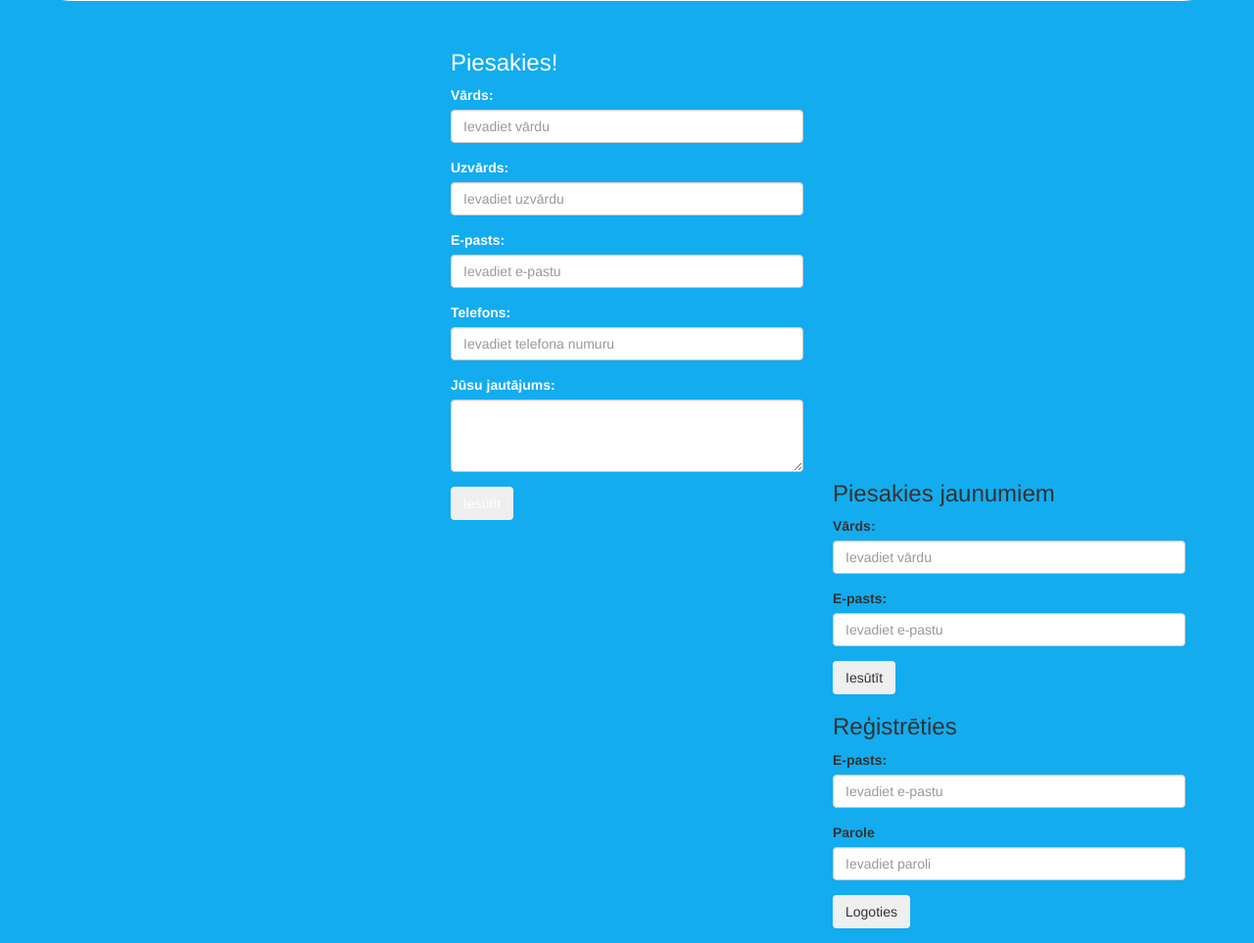
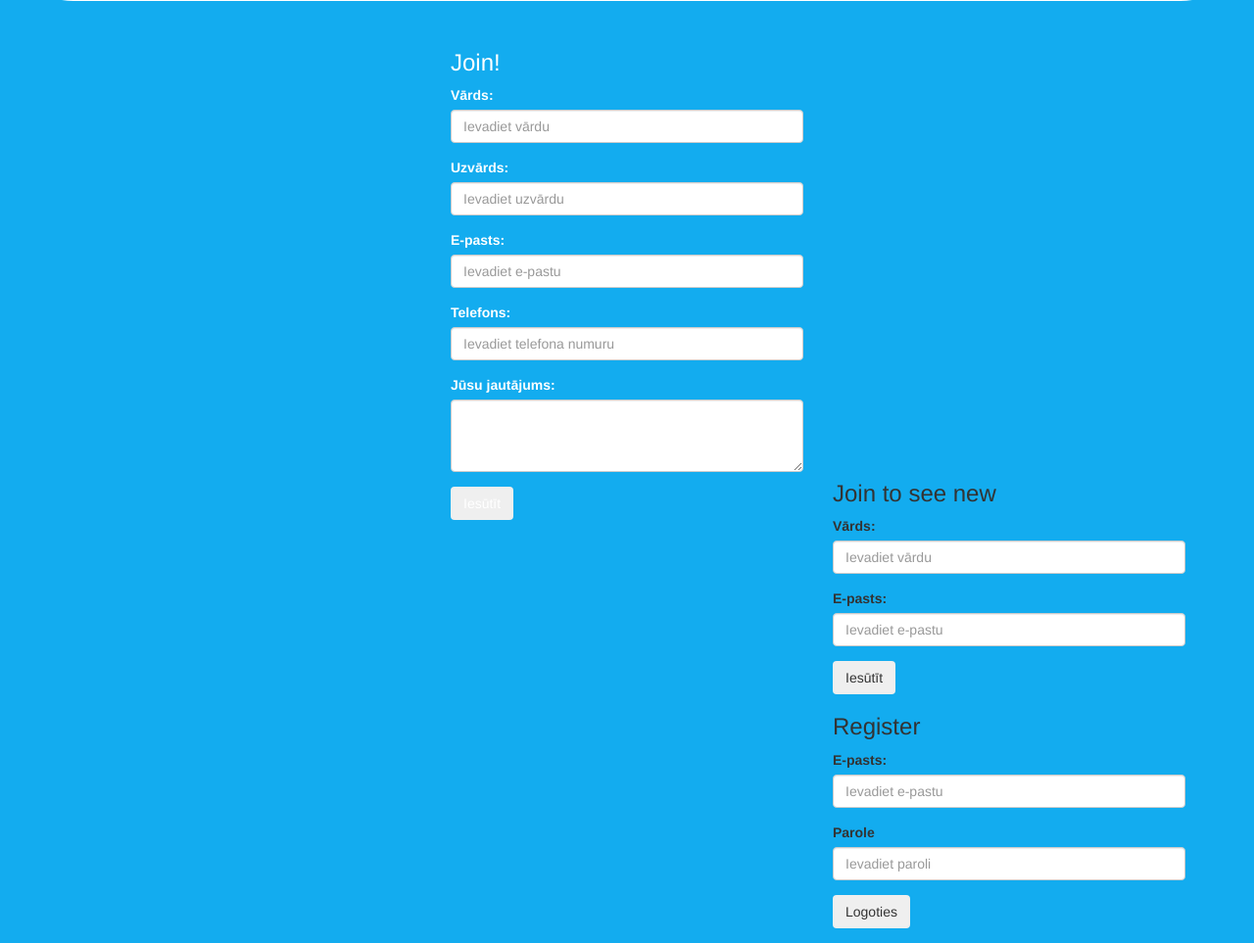
Before and after one commit to AJakubovskis/lasttry, a PHP site: page /sazina in a window 1280 px wide. Shown: the part 530-1493 px from the top of the page at 98% size. Run offline with PHP 8.4, Linux system fonts and the light colour scheme.

Commit message:
fixed mistakes

```diff
--- a/sazina.php
+++ b/sazina.php
@@ -66,7 +66,7 @@ error_reporting(E_ALL);
   <div class="row">
   <div class="col-sm-4"></div>
     <div class="col-sm-4">
-    <h3>Piesakies!</h3>
+    <h3>Join!</h3>
 		<form>
 		  <div class="form-group">
       <form action="sazina" method="post">
@@ -121,7 +121,7 @@ error_reporting(E_ALL);
   <div class="row">
     <div class="col-sm-4"> </div>
     <div class="col-sm-4">
-      <h3>Piesakies jaunumiem</h3>
+      <h3>Join to see new</h3>
         <form>
           <div class="form-group">
             <label for="name">Vārds:</label>
@@ -141,7 +141,7 @@ error_reporting(E_ALL);
               echo "<b>E-pasts:</b>{$_POST['news']}<br/>";
           }
           ?>
-          <h3>Reģistrēties</h3>
+          <h3>Register</h3>
           <div class="form-group">
               <form action="forma" method="post">
               <div class="form-group">
```
